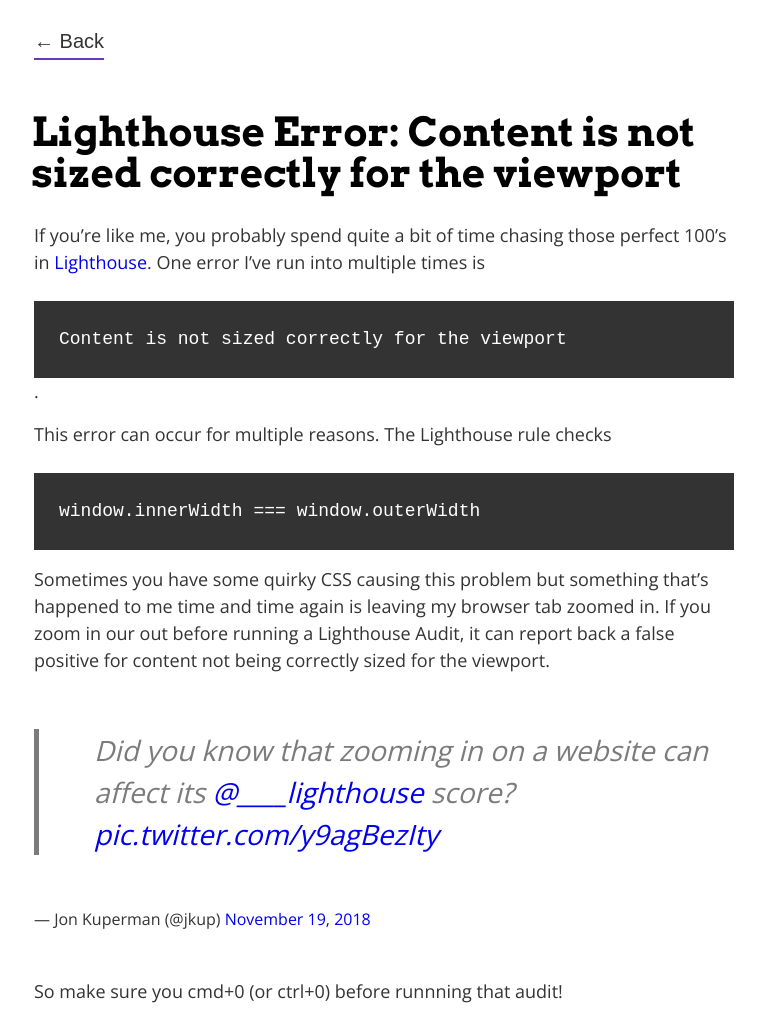
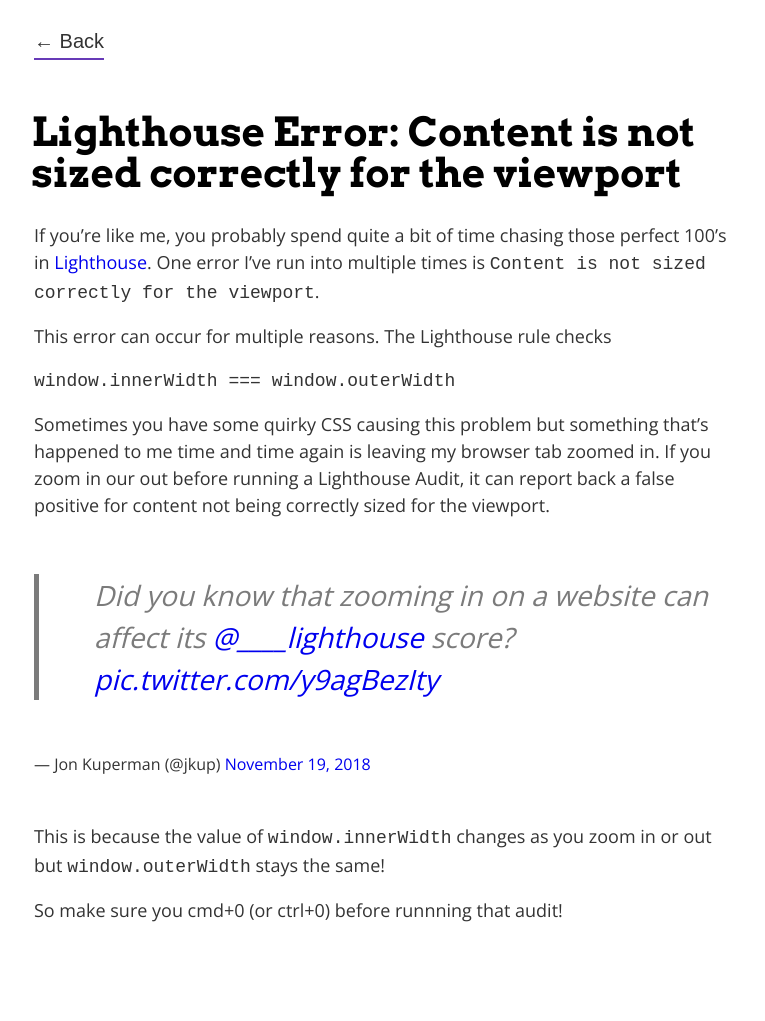
Before and after one commit to jkup/jkup.github.io, a Jekyll site: the page built from _posts/2018-11-18-content-is-not-sized-correctly-for-the-viewport.md, in a window 1280 px wide. Shown: the whole page, without its empty margins (256-1021 px from the left). Built offline with Jekyll 4.4.1, drawn with Linux system fonts in a browser that asks for light colours; comment, search, counter and statistics services are not loaded; after the commit the page ends 940 px from its top, so only the background shows below that.

Commit message:
update lighthouse post

```diff
--- a/_posts/2018-11-18-content-is-not-sized-correctly-for-the-viewport.md
+++ b/_posts/2018-11-18-content-is-not-sized-correctly-for-the-viewport.md
@@ -14,4 +14,6 @@
 <blockquote class="twitter-tweet" data-lang="en"><p lang="en" dir="ltr">Did you know that zooming in on a website can affect its <a href="https://twitter.com/____lighthouse?ref_src=twsrc%5Etfw">@____lighthouse</a> score? <a href="https://t.co/y9agBezIty">pic.twitter.com/y9agBezIty</a></p>&mdash; Jon Kuperman (@jkup) <a href="https://twitter.com/jkup/status/1064354253831958529?ref_src=twsrc%5Etfw">November 19, 2018</a></blockquote>
 <script async src="https://platform.twitter.com/widgets.js" charset="utf-8"></script>
 
+This is because the value of `window.innerWidth` changes as you zoom in or out but `window.outerWidth` stays the same!
+
 So make sure you cmd+0 (or ctrl+0) before runnning that audit!
--- a/css/style.scss
+++ b/css/style.scss
@@ -540,7 +540,7 @@
   }
 }
 
-code {
+pre {
   color: #fff;
   background: #333;
   padding: 25px;
```
